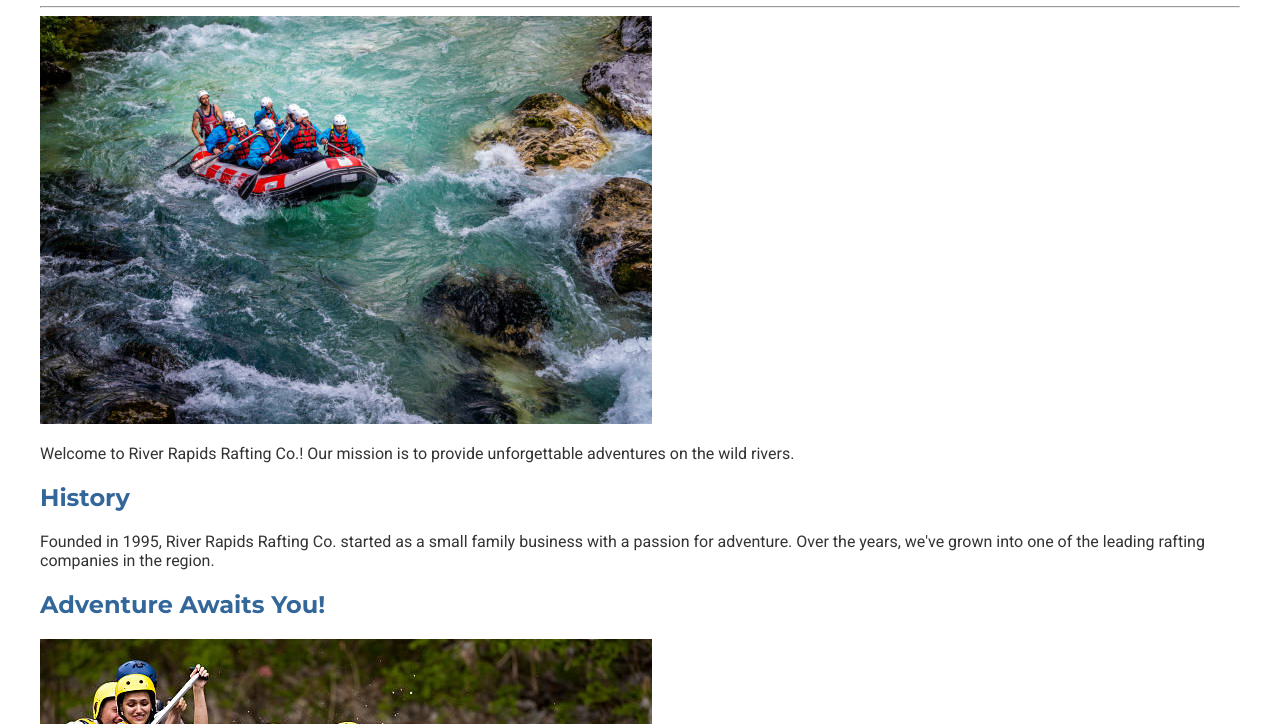
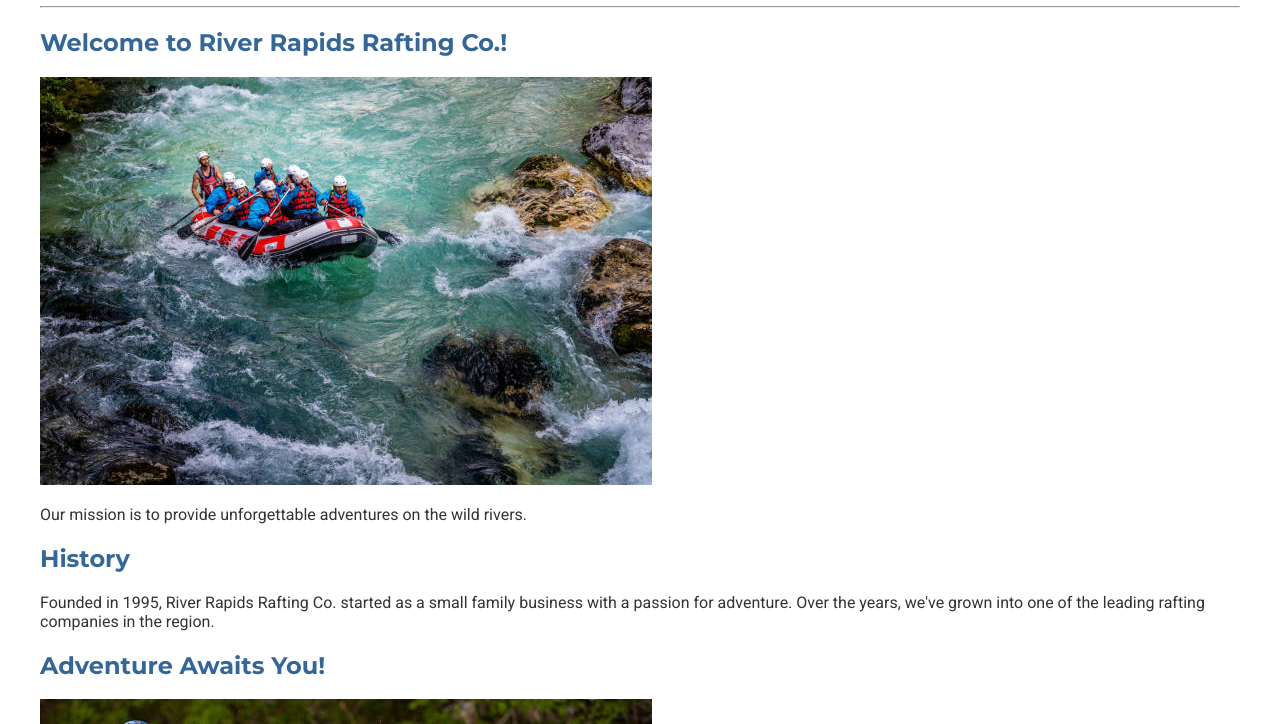
Before and after one commit to Kanutee/wdd130, a plain HTML site: page wwr/about.html in a window 1280 px wide. Shown: the part 633-1357 px from the top of the page. Drawn offline with nearby package versions, Linux system fonts and the light colour scheme.

Commit message:
Welcome to River Rapids Rafting

```diff
--- a/wwr/about.html
+++ b/wwr/about.html
@@ -29,8 +29,9 @@
         </div>
         <hr>
         <article>
+            <h2>Welcome to River Rapids Rafting Co.!</h2>
             <img src="images/img6.jpg" alt="Happy Client">
-            <p>Welcome to River Rapids Rafting Co.! Our mission is to provide unforgettable adventures on the wild rivers.</p>
+            <p>Our mission is to provide unforgettable adventures on the wild rivers.</p>
         </article>
         <section>
             <h2>History</h2>
```
